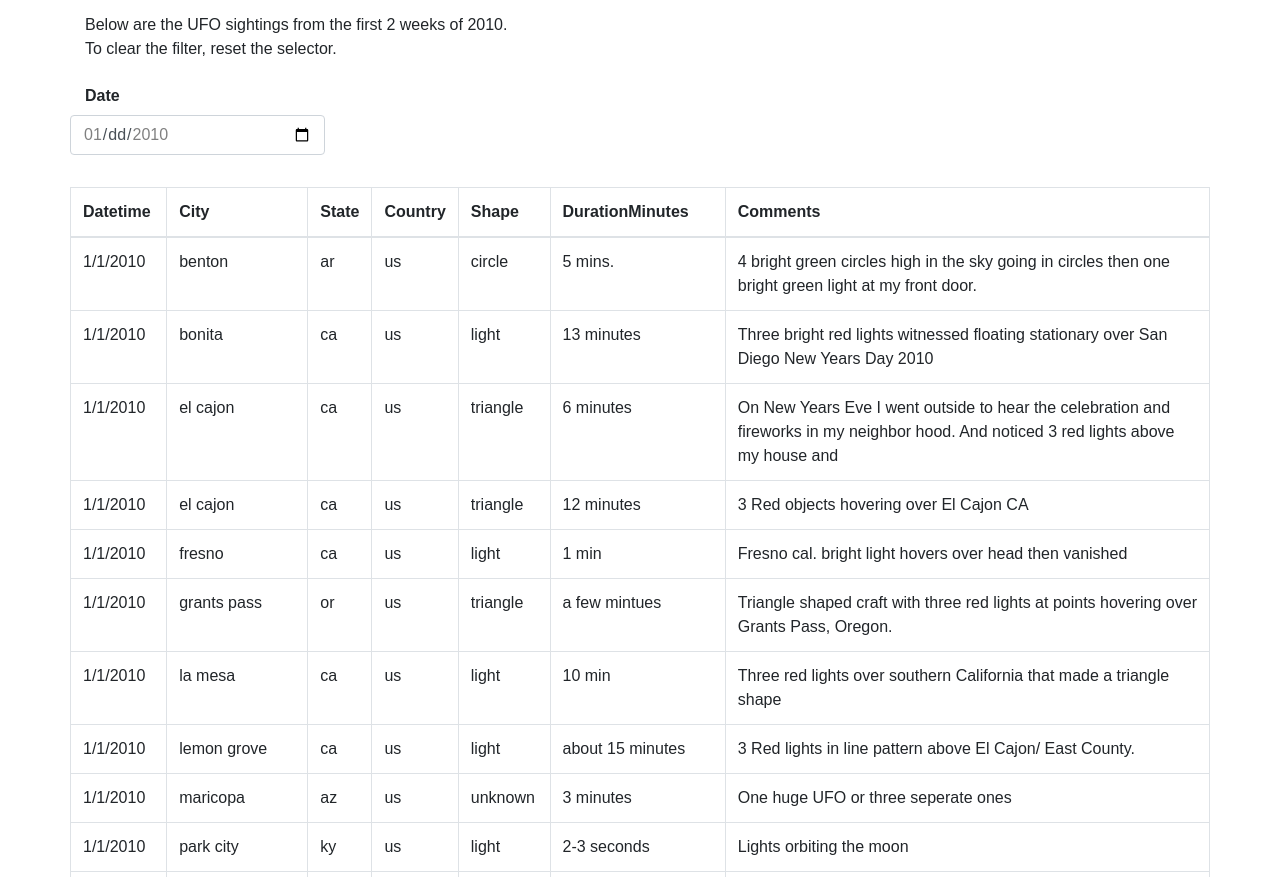
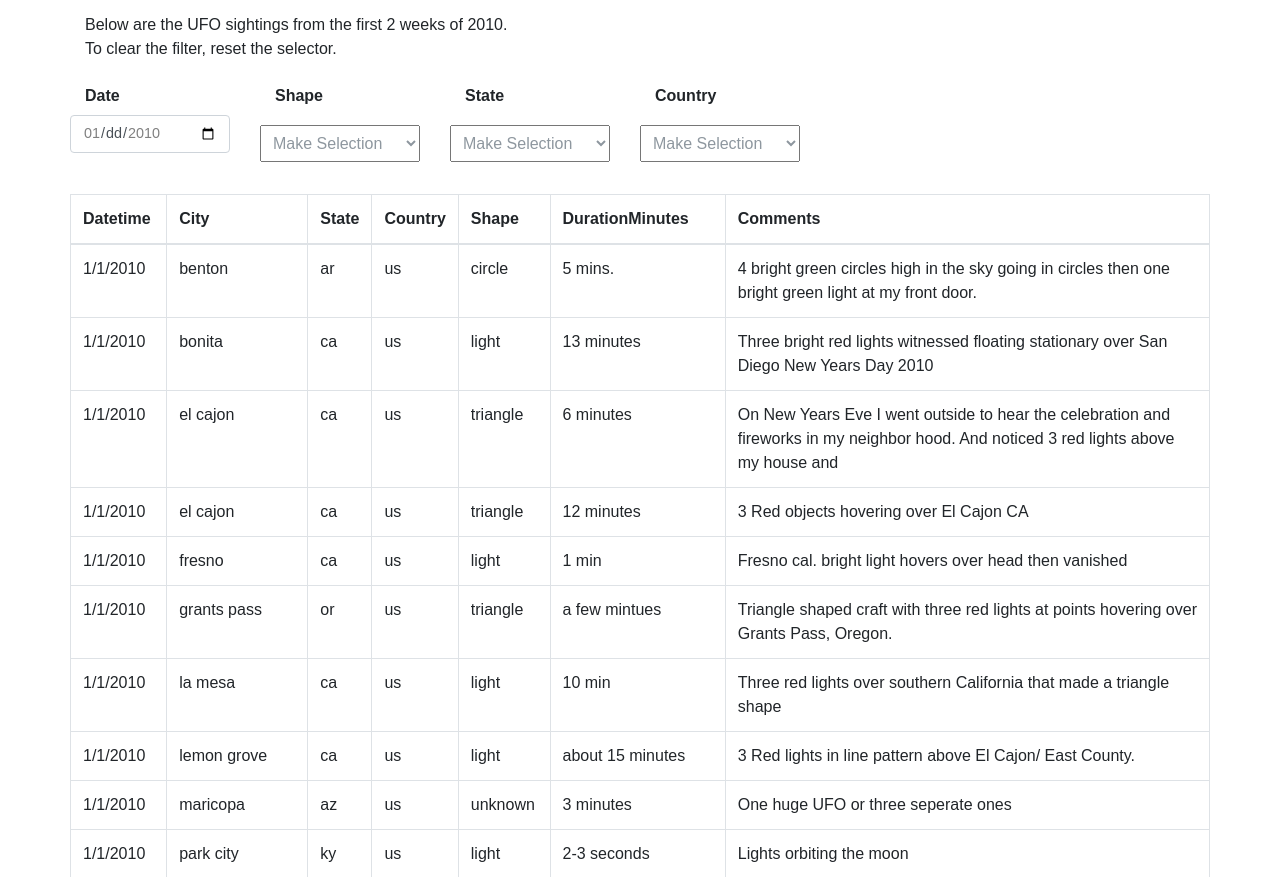
Before and after one commit to sqweets/Wk14Homework, a plain HTML site: page index.html in a window 1280 px wide. Shown: the part 858-1735 px from the top of the page. Drawn offline with nearby package versions, Linux system fonts and the light colour scheme.

Commit message:
Added filters back

```diff
--- a/index.html
+++ b/index.html
@@ -25,7 +25,7 @@
         </div>
       </div>
       <div class="row">
-        <div class="col-lg-3">
+        <div class="col-lg-2">
           <div class="form-group row">
             <label for="date-input" class="col-12 col-form-label">Date</label>
           <div class="form-group row col-12">
@@ -34,7 +34,7 @@
           </div>
         </div>
 
-<!--       <div class="col-lg-2">
+        <div class="col-lg-2">
           <div class="form-group row">
             <label for="date-input" class="col-12 col-form-label">Shape</label>
           <div class="form-group row col-12">
@@ -126,7 +126,7 @@
             </select>
           </div>
         </div>
-      </div> -->
+      </div>
 
       <div class="row">
         <div class="col-xl-12" id="table-append">
--- a/static/css/style.css
+++ b/static/css/style.css
@@ -113,6 +113,10 @@ select.shape {
 
 label {
   font-weight: bold;
+}
+
+#date-input {
+  font-size: 0.9rem;
 }
 
 #table-area th {
--- a/static/js/app.js
+++ b/static/js/app.js
@@ -93,82 +93,82 @@ function onDateChange(event) {
 };
 
 
-// //**************************************
-// //**************************************
-// function onStateChange(event) {
-//   var selection = event.target.value;
+//**************************************
+//**************************************
+function onStateChange(event) {
+  var selection = event.target.value;
 
-//   // Remove rows that don't match the date value
-//   var rows = document.getElementsByClassName("table")[0].tBodies[0].rows;
+  // Remove rows that don't match the date value
+  var rows = document.getElementsByClassName("table")[0].tBodies[0].rows;
 
-//   if (selection !== "") {
-//     for (var i = 0; i < rows.length; i++) {
-//       if (rows[i].cells[2].innerText.toUpperCase() != selection) {
-//         // Set display to none
-//         rows[i].style.display = "none";
-//       } else {
-//         // Display again
-//         rows[i].removeAttribute("style");
-//       }
-//     }
-//   } else {
-//     for (var i = 0; i < rows.length; i++) {
-//       // Display all again
-//       rows[i].removeAttribute("style");
-//     }
-//   }
-// };
+  if (selection !== "") {
+    for (var i = 0; i < rows.length; i++) {
+      if (rows[i].cells[2].innerText.toUpperCase() != selection) {
+        // Set display to none
+        rows[i].style.display = "none";
+      } else {
+        // Display again
+        rows[i].removeAttribute("style");
+      }
+    }
+  } else {
+    for (var i = 0; i < rows.length; i++) {
+      // Display all again
+      rows[i].removeAttribute("style");
+    }
+  }
+};
 
 
-// //**************************************
-// //**************************************
-// function onShapeChange(event) {
-//   var selection = event.target.value;
+//**************************************
+//**************************************
+function onShapeChange(event) {
+  var selection = event.target.value;
 
-//   // Remove rows that don't match the date value
-//   var rows = document.getElementsByClassName("table")[0].tBodies[0].rows;
+  // Remove rows that don't match the date value
+  var rows = document.getElementsByClassName("table")[0].tBodies[0].rows;
 
-//   if (selection !== "") {
-//     for (var i = 0; i < rows.length; i++) {
-//       if (rows[i].cells[4].innerText != selection) {
-//         // Set display to none
-//         rows[i].style.display = "none";
-//       } else {
-//         // Display again
-//         rows[i].removeAttribute("style");
-//       }
-//     }
-//   } else {
-//     for (var i = 0; i < rows.length; i++) {
-//       // Display all again
-//       rows[i].removeAttribute("style");
-//     }
-//   }
-// };
+  if (selection !== "") {
+    for (var i = 0; i < rows.length; i++) {
+      if (rows[i].cells[4].innerText != selection) {
+        // Set display to none
+        rows[i].style.display = "none";
+      } else {
+        // Display again
+        rows[i].removeAttribute("style");
+      }
+    }
+  } else {
+    for (var i = 0; i < rows.length; i++) {
+      // Display all again
+      rows[i].removeAttribute("style");
+    }
+  }
+};
 
 
-// //**************************************
-// //**************************************
-// function onCountryChange(event) {
-//   var selection = event.target.value;
+//**************************************
+//**************************************
+function onCountryChange(event) {
+  var selection = event.target.value;
 
-//   // Remove rows that don't match the date value
-//   var rows = document.getElementsByClassName("table")[0].tBodies[0].rows;
+  // Remove rows that don't match the date value
+  var rows = document.getElementsByClassName("table")[0].tBodies[0].rows;
 
-//   if (selection !== "") {
-//     for (var i = 0; i < rows.length; i++) {
-//       if (rows[i].cells[3].innerText.toUpperCase() != selection) {
-//         // Set display to none
-//         rows[i].style.display = "none";
-//       } else {
-//         // Display again
-//         rows[i].removeAttribute("style");
-//       }
-//     }
-//   } else {
-//     for (var i = 0; i < rows.length; i++) {
-//       // Display all again
-//       rows[i].removeAttribute("style");
-//     }
-//   }
-// };
+  if (selection !== "") {
+    for (var i = 0; i < rows.length; i++) {
+      if (rows[i].cells[3].innerText.toUpperCase() != selection) {
+        // Set display to none
+        rows[i].style.display = "none";
+      } else {
+        // Display again
+        rows[i].removeAttribute("style");
+      }
+    }
+  } else {
+    for (var i = 0; i < rows.length; i++) {
+      // Display all again
+      rows[i].removeAttribute("style");
+    }
+  }
+};
```
